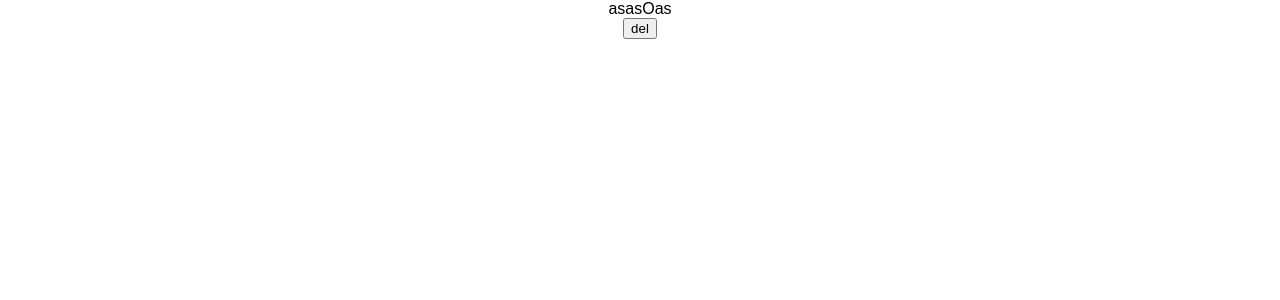
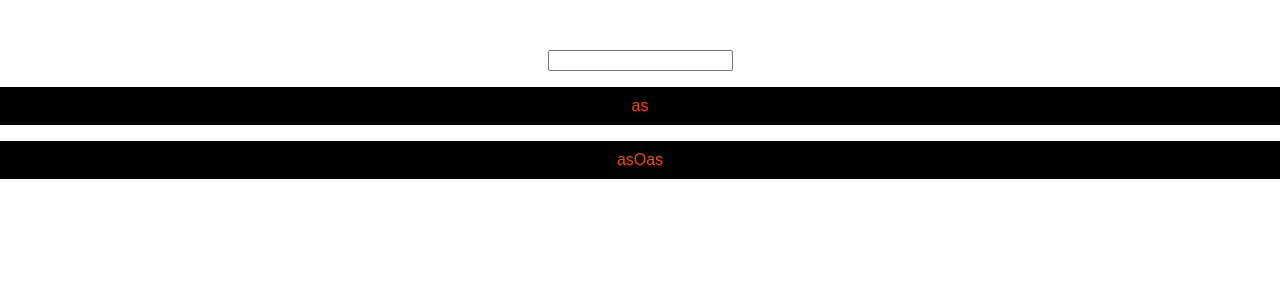
Before and after one commit to gamonya/start, a React (Create React App) app: page / in a window 1280 px wide. Shown: the top 300 px of the page. Built offline with nearby package versions, Linux system fonts and the light colour scheme.

Commit message:
delete task

```diff
--- a/src/App.css
+++ b/src/App.css
@@ -1,5 +1,6 @@
 .App {
   text-align: center;
+  padding-top: 50px;
 }
 
 .App-logo {
@@ -23,6 +24,19 @@
 }
 
 @keyframes App-logo-spin {
-  from { transform: rotate(0deg); }
-  to { transform: rotate(360deg); }
+  from {
+    transform: rotate(0deg);
+  }
+  to {
+    transform: rotate(360deg);
+  }
 }
+.items-msg {
+  background: #000;
+  padding: 10px;
+  color: orangered;
+}
+
+.items-msg:hover {
+  cursor: no-drop;
+}
--- a/src/App.tsx
+++ b/src/App.tsx
@@ -1,30 +1,73 @@
-import React from 'react';
-import { connect } from 'react-redux'
+import React from "react";
+import { connect } from "react-redux";
 
-import {AppState} from "./store";
-import { Task} from "./store/todo/types";
-import {getTodosSelector} from "./selectors";
+import { AppState } from "./store";
+import { Task } from "./store/todo/types";
+import { getTodosSelector } from "./selectors";
 
-import {deleteTask} from "./store/todo/actions"
+import { deleteTask, addTodo } from "./store/todo/actions";
 
-import './App.css';
+import "./App.css";
 
 interface Props {
-    todos: Task[],
-    deleteTask: (id: number) => void
+  todos: Task[];
+  deleteTask: (id: number) => void;
+  addTodo: (payload: Task) => void;
 }
 
-class App extends React.Component<Props, {}> {
+interface State {
+  text: string;
+}
+
+class App extends React.Component<Props, State> {
+  public state = {
+    text: ""
+  };
+
   public componentDidMount(): void {
-        console.log(this.props)
+    console.log(this.props.todos);
   }
+  public changeHendle = (e: any) => {
+    this.setState({
+      text: e.target.value
+    });
+  };
+
+  public onSubmitHendler = (e: any) => {
+    e.preventDefault();
+    const key = this.props.todos.length + 3 + Math.random();
+    this.props.addTodo({
+      id: key,
+      text: this.state.text,
+      completed: false
+    });
+    this.setState({
+      text: ""
+    });
+  };
+
+  public deleteHendler = (id: number) => {
+    this.props.deleteTask(id);
+  };
 
   public render() {
     return (
       <div className="App">
-          {this.props.todos.map((item) => item.text)}
-          <br/>
-          <button onClick={() => this.props.deleteTask(1)}>del</button>
+        <form onSubmit={this.onSubmitHendler}>
+          <input type="text" onChange={this.changeHendle} />
+        </form>
+        {this.props.todos.map((item) => {
+          return (
+            <p
+              title="double click to delete"
+              className="items-msg"
+              key={item.id}
+              onDoubleClick={() => this.deleteHendler(item.id)}>
+              {item.text}
+            </p>
+          );
+        })}
+        <br />
       </div>
     );
   }
@@ -33,14 +76,20 @@ class App extends React.Component<Props, {}> {
 const mapStateToProps = (state: AppState) => {
   return {
     todos: getTodosSelector(state.todoApp)
-    }
-}
+  };
+};
 const mapDispatchToProps = (dispatch: any) => {
   return {
     deleteTask: (id: number) => {
-            dispatch(deleteTask(id))
+      dispatch(deleteTask(id));
+    },
+    addTodo: (payload: Task) => {
+      dispatch(addTodo(payload));
     }
-    }
-}
+  };
+};
 
-export default connect(mapStateToProps, mapDispatchToProps)(App);
+export default connect(
+  mapStateToProps,
+  mapDispatchToProps
+)(App);
--- a/src/selectors/index.ts
+++ b/src/selectors/index.ts
@@ -1,11 +1,12 @@
-import { createSelector } from 'reselect'
+import { createSelector } from "reselect";
 
-import {TodosState} from "../store/todo/types"
+import { Task } from "../store/todo/types";
 
-const getTodos = (state: TodosState) => state.todos
+const getTodos = (state: Task[]) => state;
 
 export const getTodosSelector = createSelector(
-    [getTodos],todos => {
-        return todos;
-    }
-)
+  [getTodos],
+  (todos) => {
+    return todos;
+  }
+);
--- a/src/store/todo/reducers.ts
+++ b/src/store/todo/reducers.ts
@@ -1,48 +1,33 @@
-import {ADD_TASK, DELETE_TASK, TodosState, TodoActionsTypes} from "./types";
+import { ADD_TASK, DELETE_TASK, TodoActionsTypes, Task } from "./types";
 
-
-const initialState: TodosState= {
-    todos: [
+const initialState: Task[] = [
   {
-            id:1,
+    id: 1,
     text: "as",
     completed: false
   },
   {
-            id:2,
+    id: 2,
     text: "asOas",
     completed: false
   }
-    ]
-}
+];
 
-function updateObject(oldObject: TodosState, newValues: {}) {
-    return Object.assign({}, oldObject, newValues)
-}
+// function updateObject(oldObject: TodosState, newValues: {}) {
+//     return Object.assign({}, oldObject, newValues)
+// }
 
-
-
-export default function todoApp(state= initialState, action: TodoActionsTypes): TodosState {
+export default function todoApp(
+  state = initialState,
+  action: TodoActionsTypes
+): Task[] {
   switch (action.type) {
     case ADD_TASK:
-            return updateObject(state, {
-                todos: [
-                    ...state.todos,
-                    {   id:3,
-                        text: action.payload,
-                        completed: false
-                    }
-                ]
-            })
+      return [...state, action.payload];
     case DELETE_TASK:
-            return {
-                ...state,
-                ...state.todos.slice(0, action.id), ...state.todos.slice(action.id + 1)
-            }
-
+      return state.filter((item) => item.id !== action.id);
 
     default:
-            return state
+      return state;
   }
-
 }
```
Also changed, not shown: 1 other file (tests, documents, lock files or other folders). Lines whose indentation alone changed are shown as unchanged.
